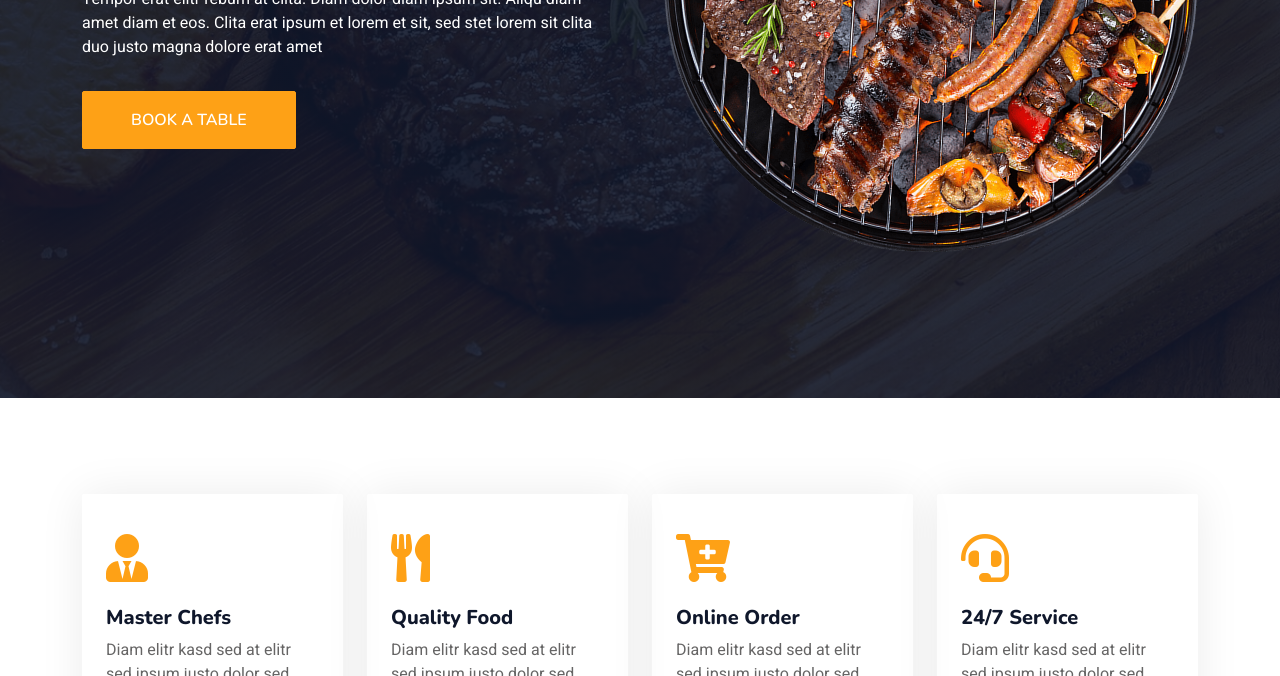
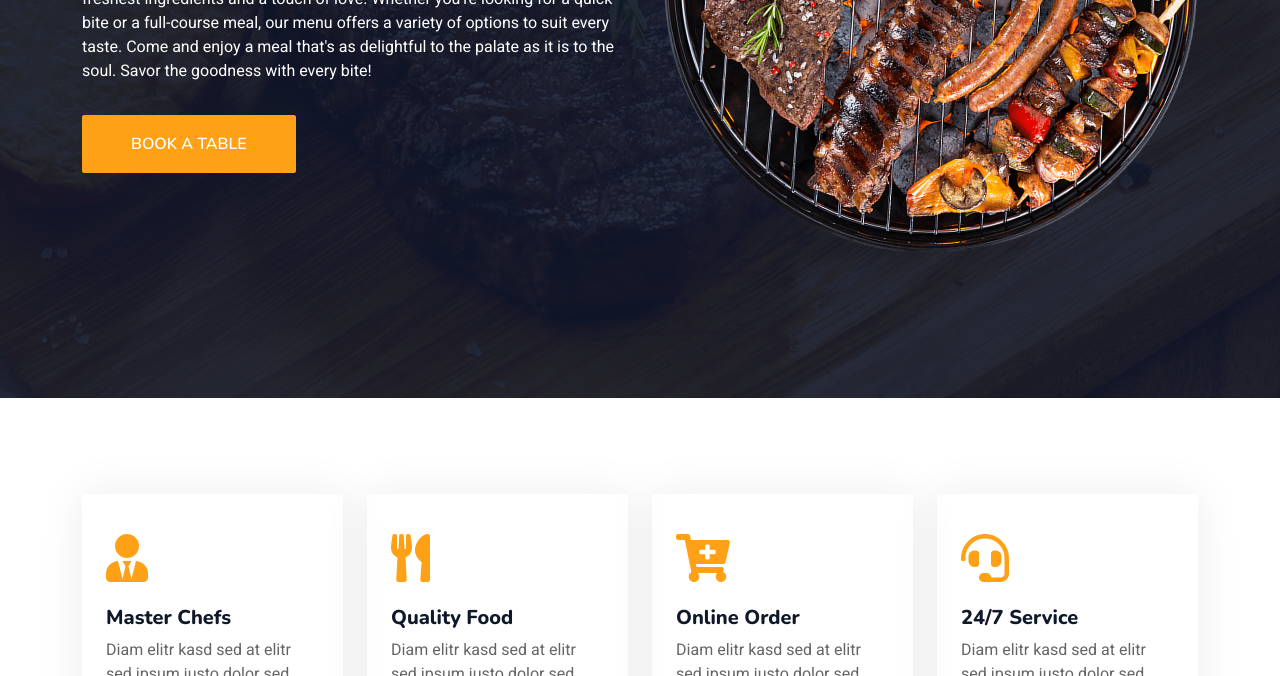
Before and after one commit to nisuz/food, a plain HTML site: page index.html in a window 1280 px wide. Shown: the part 424-1100 px from the top of the page. Drawn offline with nearby package versions, Linux system fonts and the light colour scheme.

Commit message:
Update index.html
81 text change

```diff
--- a/index.html
+++ b/index.html
@@ -78,7 +78,7 @@
                     <div class="row align-items-center g-5">
                         <div class="col-lg-6 text-center text-lg-start">
                             <h1 class="display-3 text-white animated slideInLeft">Enjoy Our<br>Delicious Meal</h1>
-                            <p class="text-white animated slideInLeft mb-4 pb-2">Tempor erat elitr rebum at clita. Diam dolor diam ipsum sit. Aliqu diam amet diam et eos. Clita erat ipsum et lorem et sit, sed stet lorem sit clita duo justo magna dolore erat amet</p>
+                            <p class="text-white animated slideInLeft mb-4 pb-2">Dive into a world of flavors with our delicious dishes, crafted with the freshest ingredients and a touch of love. Whether you're looking for a quick bite or a full-course meal, our menu offers a variety of options to suit every taste. Come and enjoy a meal that's as delightful to the palate as it is to the soul. Savor the goodness with every bite!</p>
                             <a href="" class="btn btn-primary py-sm-3 px-sm-5 me-3 animated slideInLeft">Book A Table</a>
                         </div>
                         <div class="col-lg-6 text-center text-lg-end overflow-hidden">
```
